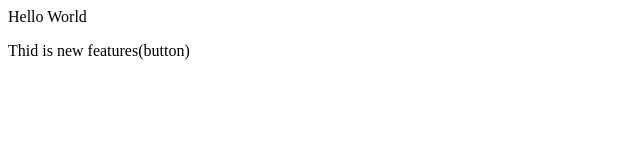
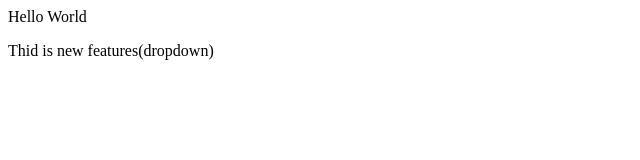
Before and after one commit to hiteshraj786/LocalRepo, a plain HTML site: page index.html in a window 1280 px wide. Shown: the full height of the page, 0-640 px from the left. Drawn offline with Linux system fonts and the light colour scheme.

Commit message:
add new features

```diff
--- a/index.html
+++ b/index.html
@@ -1,3 +1,3 @@
 <p>Hello World</p>
 <!-- github repo -> clone -> changes -> add -> commit -> push  -->
- <p>Thid is new features(button)</p>
+ <p>Thid is new features(dropdown)</p>
```
